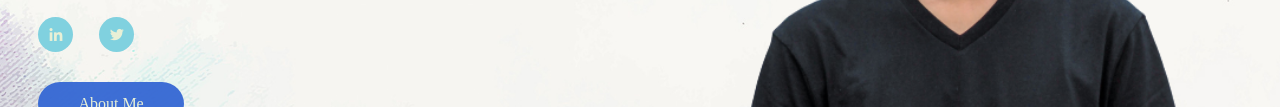
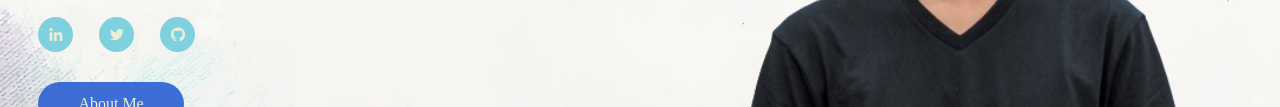
Before and after one commit to AlokSarmahBordoloi/Portfolio-Website-4th-sem-minor-project-, a plain HTML site: page index.html in a window 1280 px wide. Shown: the part 556-663 px from the top of the page. Drawn offline with nearby package versions, Linux system fonts and the light colour scheme; a web font is replaced by a local one.

Commit message:
Update index.html

```diff
--- a/index.html
+++ b/index.html
@@ -43,6 +43,7 @@
                 <div class="social">
                     <a href="https://www.linkedin.com/in/alok-sarmah-bordoloi-7342981a9/"><i class='bx bxl-linkedin'></i></a>
                     <a href="https://twitter.com/SarmahAlok/"><i class='bx bxl-twitter'></i></a>
+                    <a href="https://github.com/AlokSarmahBordoloi/"><i class="bx bxl-github"></i></a>
                 </div>
                 <a href="#" class="btn">About Me</a>
             </div>
```
